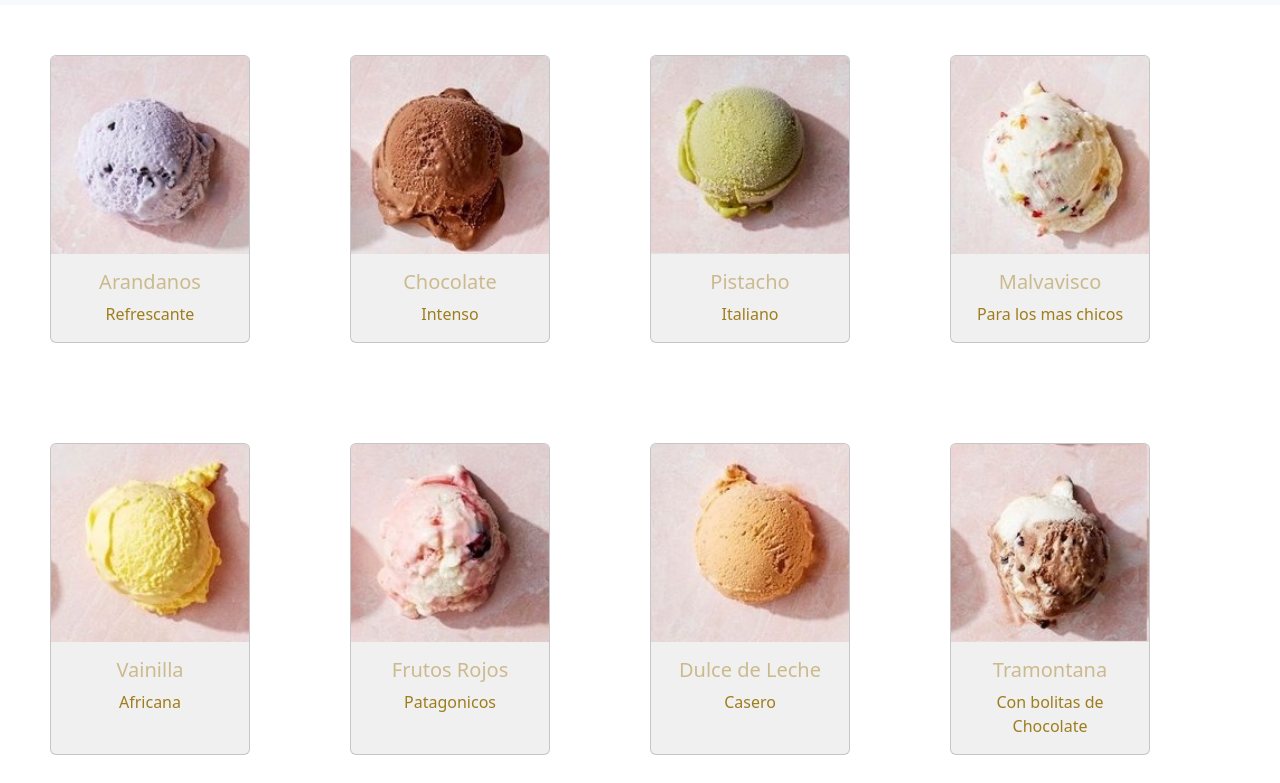
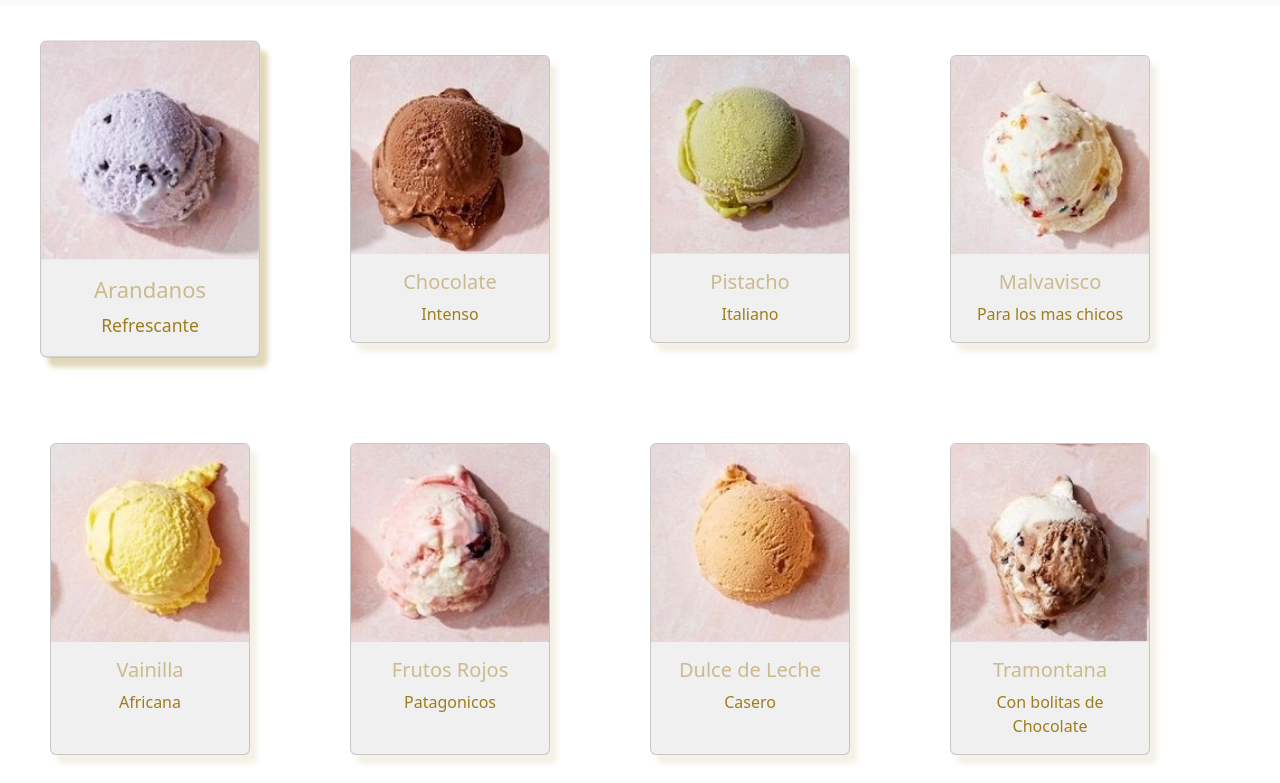
Before and after one commit to martinezflorian/heladossimole, a plain HTML site: page templates/productos.html in a window 1280 px wide. In both pictures the pointer is over the element 150 px from the left and 260 px from the top of the page. Shown: the part 61-844 px from the top of the page. Drawn offline with nearby package versions, Linux system fonts and the light colour scheme; files whose address does not match are found by name.

Commit message:
Se agrega hover a los productos

```diff
--- a/static/style.css
+++ b/static/style.css
@@ -95,6 +95,16 @@ footer {
 .card {
   width: 200px;
   margin: 50px;
+  box-shadow: 7px 9px 5px 0px rgba(158,126,28,0.11);
+  -webkit-box-shadow: 7px 9px 5px 0px rgba(158,126,28,0.11);
+  -moz-box-shadow: 7px 9px 5px 0px rgba(158,126,28,0.11);
+  transition: all 200ms ease-in-out;
+}
+.card:hover{
+    box-shadow: 7px 9px 5px 0px rgba(158,126,28,0.31);
+    -webkit-box-shadow: 7px 9px 5px 0px rgba(158,126,28,0.31);
+    -moz-box-shadow: 7px 9px 5px 0px rgba(158,126,28,0.31);
+    transform: scale(1.1);
 }
 
 .card img {
```
